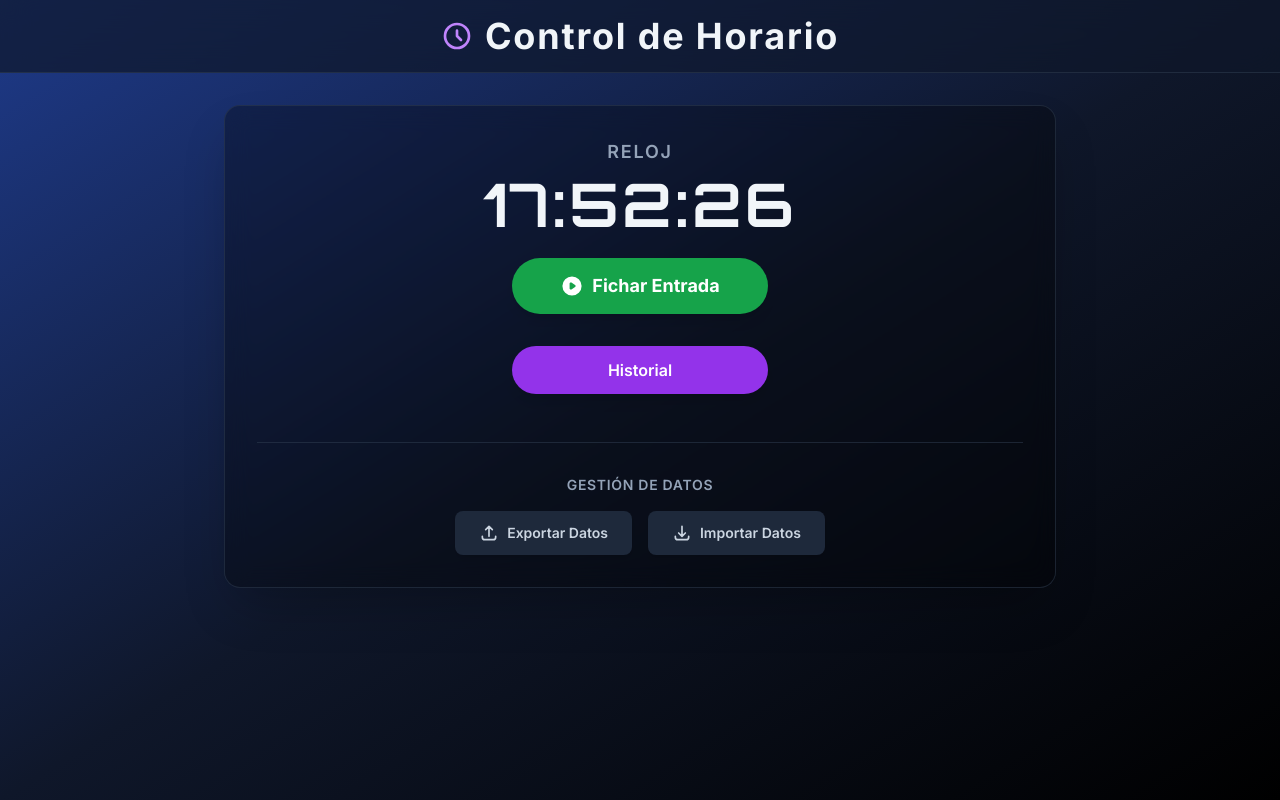
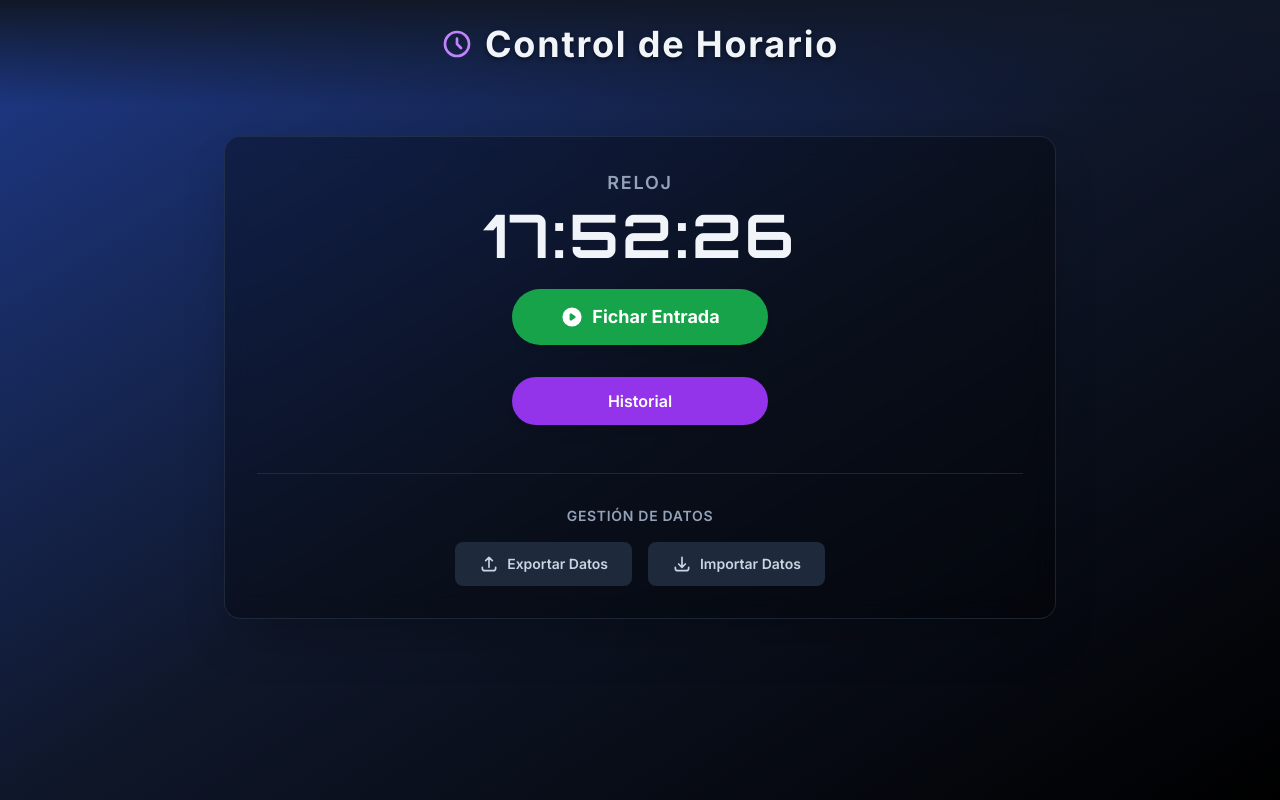
Before and after one commit to jormanmusica-commits/Fichajes-, a React (Vite) app: page / in a window 1280 px wide. Built offline with nearby package versions, Linux system fonts and the light colour scheme.

Commit message:
feat: Improve header styling and layout
Refactors the header components to use a gradient background and adjust padding for better visual appeal. Adds text shadow to titles for improved readability.

```diff
--- a/components/Header.tsx
+++ b/components/Header.tsx
@@ -8,10 +8,10 @@ const ClockIcon: React.FC = () => (
 
 const Header: React.FC = () => {
   return (
-    <header className="sticky top-0 z-10 bg-slate-900/70 backdrop-blur-lg border-b border-slate-700/50">
-      <div className="container mx-auto max-w-4xl flex items-center justify-center py-4 px-4 sm:px-6 lg:px-8">
+    <header className="sticky top-0 z-10 bg-gradient-to-b from-[#111827] to-transparent">
+      <div className="container mx-auto max-w-4xl flex items-center justify-center pt-6 pb-10 px-4 sm:px-6 lg:px-8">
         <ClockIcon />
-        <h1 className="text-3xl sm:text-4xl font-bold tracking-wider text-slate-100">
+        <h1 className="text-3xl sm:text-4xl font-bold tracking-wider text-slate-100 [text-shadow:0_2px_4px_rgba(0,0,0,0.5)]">
           Control de Horario
         </h1>
       </div>
--- a/components/HistoryPage.tsx
+++ b/components/HistoryPage.tsx
@@ -481,9 +481,9 @@ const HistoryPage: React.FC<HistoryPageProps> = ({ sessions, onBack, onEdit, onD
 
     return (
         <>
-            <header className="sticky top-0 z-10 bg-slate-900/70 backdrop-blur-lg border-b border-slate-700/50">
-                <div className="container mx-auto max-w-4xl flex justify-center items-center relative py-4 px-4 sm:px-6 lg:px-8">
-                    <h3 className="text-2xl font-semibold text-white">Historial de Fichajes</h3>
+            <header className="sticky top-0 z-10 bg-gradient-to-b from-[#111827] to-transparent">
+                <div className="container mx-auto max-w-4xl flex justify-center items-center relative pt-6 pb-10 px-4 sm:px-6 lg:px-8">
+                    <h3 className="text-2xl font-semibold text-white [text-shadow:0_2px_4px_rgba(0,0,0,0.5)]">Historial de Fichajes</h3>
                     <button onClick={onBack} className="absolute right-4 sm:right-6 lg:right-8 flex items-center text-sm px-3 py-1.5 rounded-md text-slate-300 bg-slate-700 hover:bg-slate-600 transition-colors">
                         <BackIcon />
                         Volver
```
